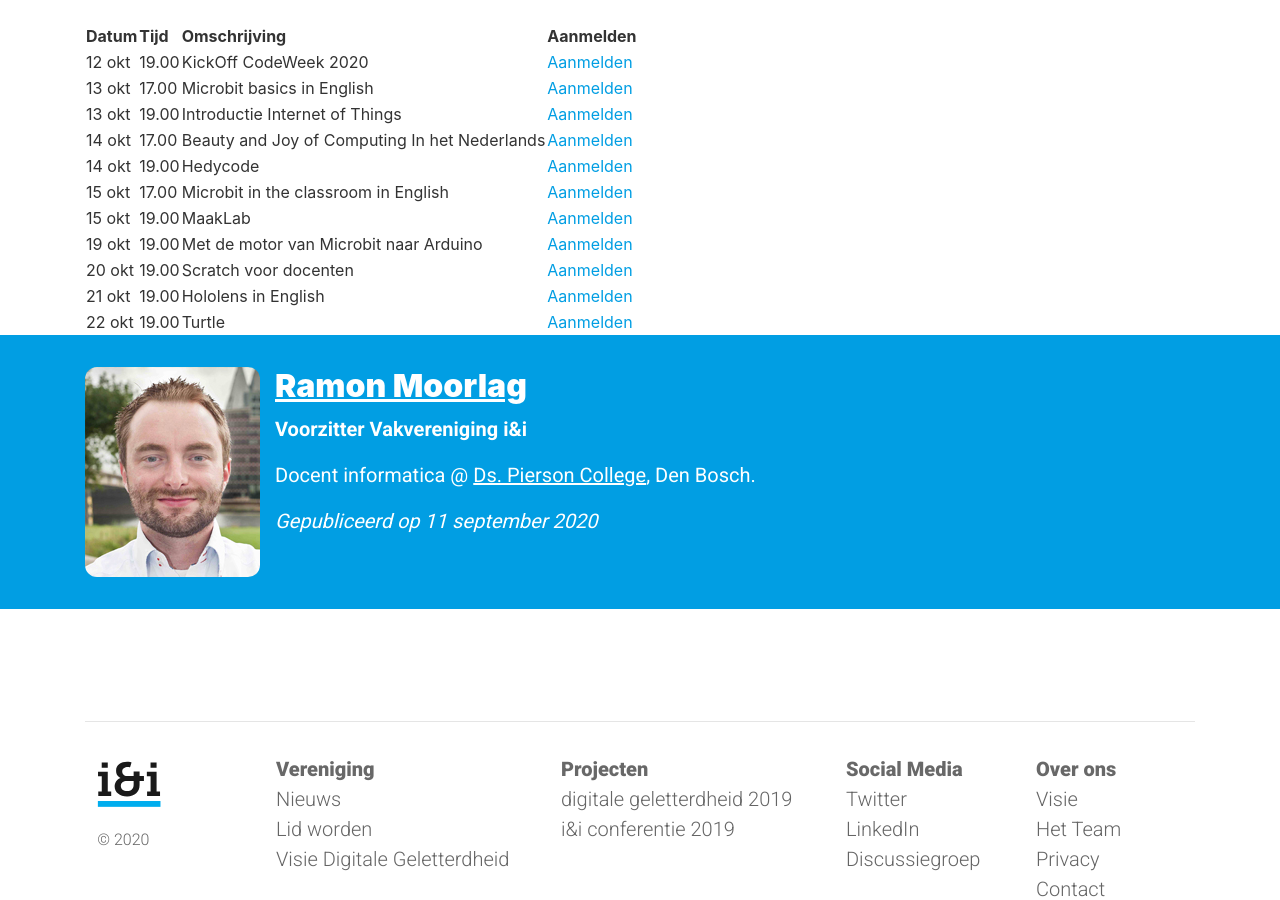
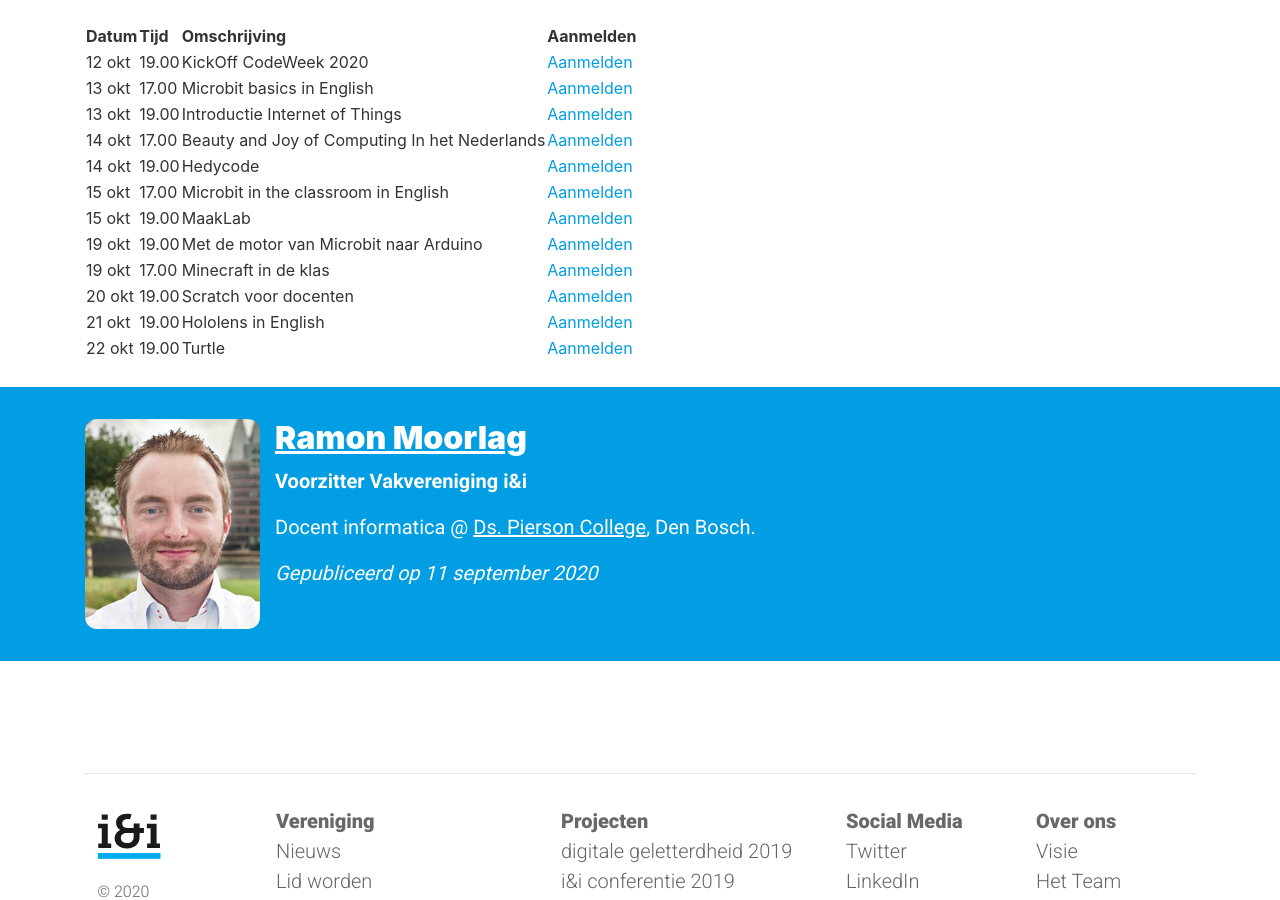
Before and after one commit to ieni/website, a Jekyll site: the page built from _posts/2020-09-11-code-week.md, in a window 1280 px wide and 900 px high, scrolled down 496 px. Built offline with Jekyll 4.4.1, drawn with Linux system fonts in a browser that asks for light colours.

Commit message:
Update 2020-09-11-code-week.md
Added session

```diff
--- a/_posts/2020-09-11-code-week.md
+++ b/_posts/2020-09-11-code-week.md
@@ -19,6 +19,8 @@
 | 15 okt | 17.00 | Microbit in the classroom in English | [Aanmelden](https://gudehaan-gasandbox.webex.com/gudehaan-gasandbox/onstage/g.php?MTID=e8487ae7c927e06f3273b973a437b95a5) |
 | 15 okt | 19.00 | MaakLab | [Aanmelden](https://gudehaan-gasandbox.webex.com/gudehaan-gasandbox/onstage/g.php?MTID=ed84f371b0284da27fb95f388c4d5b2f0) |
 | 19 okt | 19.00 | Met de motor van Microbit naar Arduino | [Aanmelden](https://gudehaan-gasandbox.webex.com/gudehaan-gasandbox/onstage/g.php?MTID=ef0c1a6346f2414f6a5de817d071e1764) |
+| 19 okt | 17.00 | Minecraft in de klas | [Aanmelden](https://gudehaan-gasandbox.webex.com/gudehaan-gasandbox/onstage/g.php?MTID=e118ef496b9652f10567c20c2f8e8cd14) |
 | 20 okt | 19.00 | Scratch voor docenten | [Aanmelden](https://gudehaan-gasandbox.webex.com/gudehaan-gasandbox/onstage/g.php?MTID=e5b61af6edd7fe498598594cee3d66560) |
 | 21 okt | 19.00 | Hololens in English | [Aanmelden](https://gudehaan-gasandbox.webex.com/gudehaan-gasandbox/onstage/g.php?MTID=eecd34476ae07f74d658a47b1c02e0dbe) |
 | 22 okt | 19.00 | Turtle | [Aanmelden](https://gudehaan-gasandbox.webex.com/gudehaan-gasandbox/onstage/g.php?MTID=e73a1697cee70696c1e5b4956a367e392) |
+|  |  |  |  |
```
